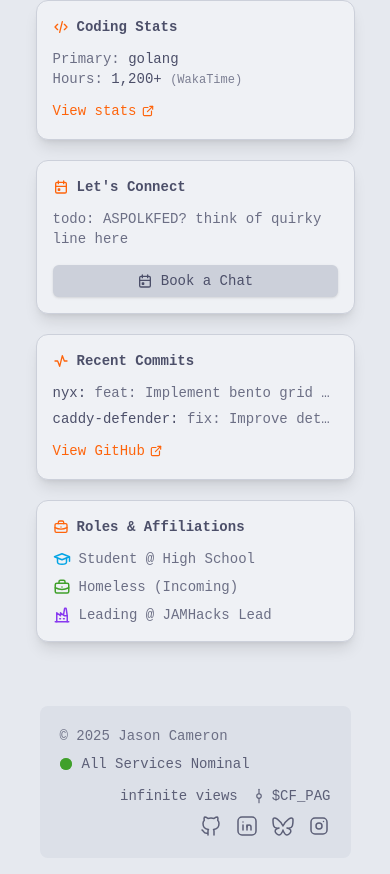
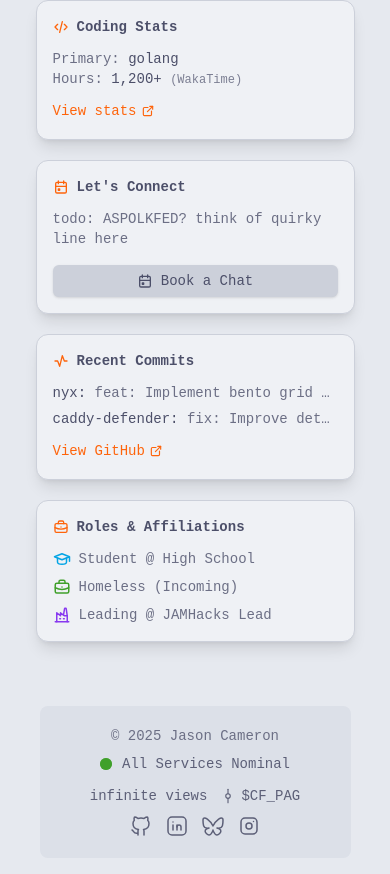
Before and after one commit to JasonLovesDoggo/nyx, a SvelteKit app: page / in a window 390 px wide. Shown: the part 1017-1891 px from the top of the page. Built offline with nearby package versions, Linux system fonts and the light colour scheme; no server answers.

Commit message:
feat: Update footer layout for improved responsiveness and alignment

```diff
--- a/src/components/layout/Footer.svelte
+++ b/src/components/layout/Footer.svelte
@@ -12,9 +12,9 @@
 </script>
 
 <footer
-	class="bg-crust text-subtext0 m-auto mx-5 mb-5 flex h-auto flex-wrap items-center justify-between gap-y-3 rounded-lg p-5 text-sm"
+	class="bg-crust text-subtext0 m-auto mx-5 mb-5 flex h-auto flex-col items-center justify-center gap-y-3 rounded-lg p-5 text-sm md:flex-row md:justify-between md:gap-y-0"
 >
-	<div class="flex flex-wrap items-center gap-x-3 gap-y-2">
+	<div class="flex flex-wrap items-center justify-center gap-x-3 gap-y-2 md:justify-start">
 		<span class="whitespace-nowrap">© {year} Jason Cameron</span>
 
 		<span class="text-surface0 hidden md:inline">-</span>
@@ -30,7 +30,7 @@
 		</div>
 	</div>
 
-	<div class="flex flex-wrap items-center justify-end gap-x-3 gap-y-2">
+	<div class="flex flex-wrap items-center justify-center gap-x-3 gap-y-2 md:justify-end">
 		<a
 			href="https://abacus.jasoncameron.dev"
 			target="_blank"
```
